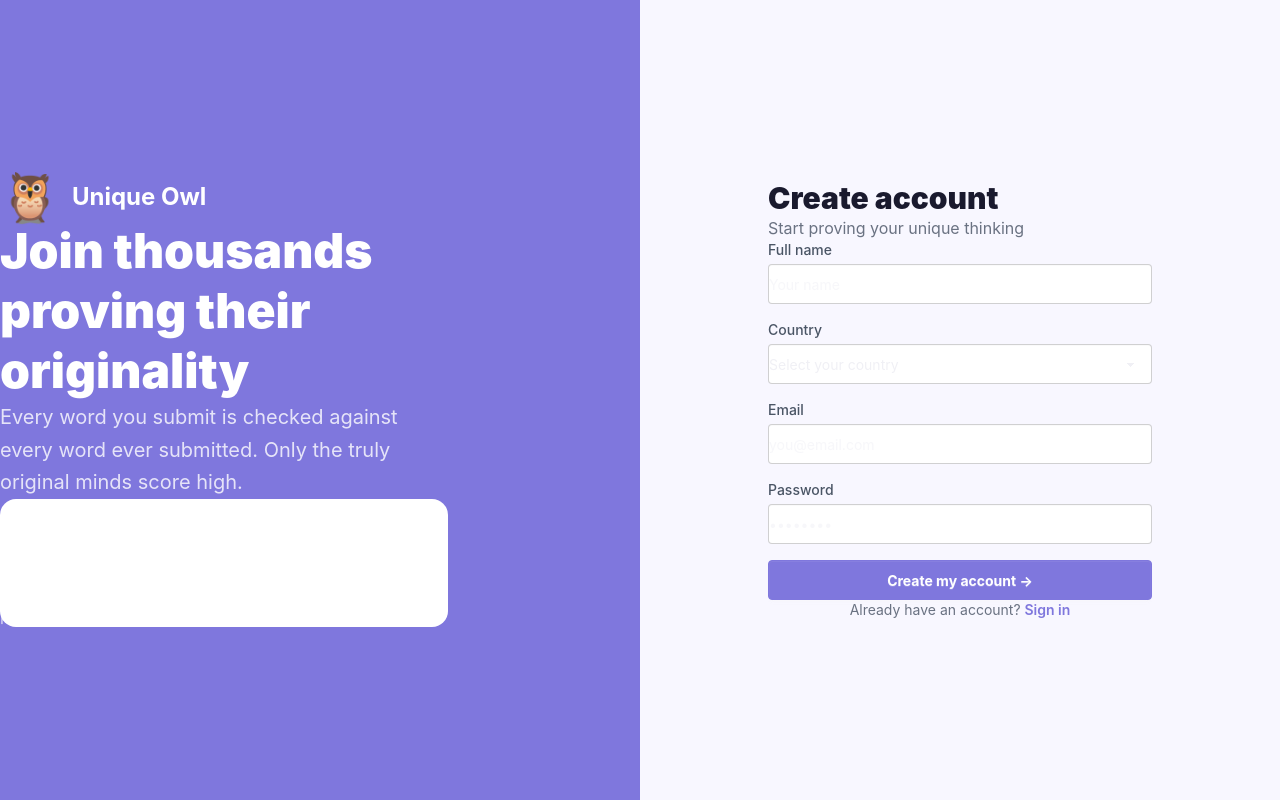
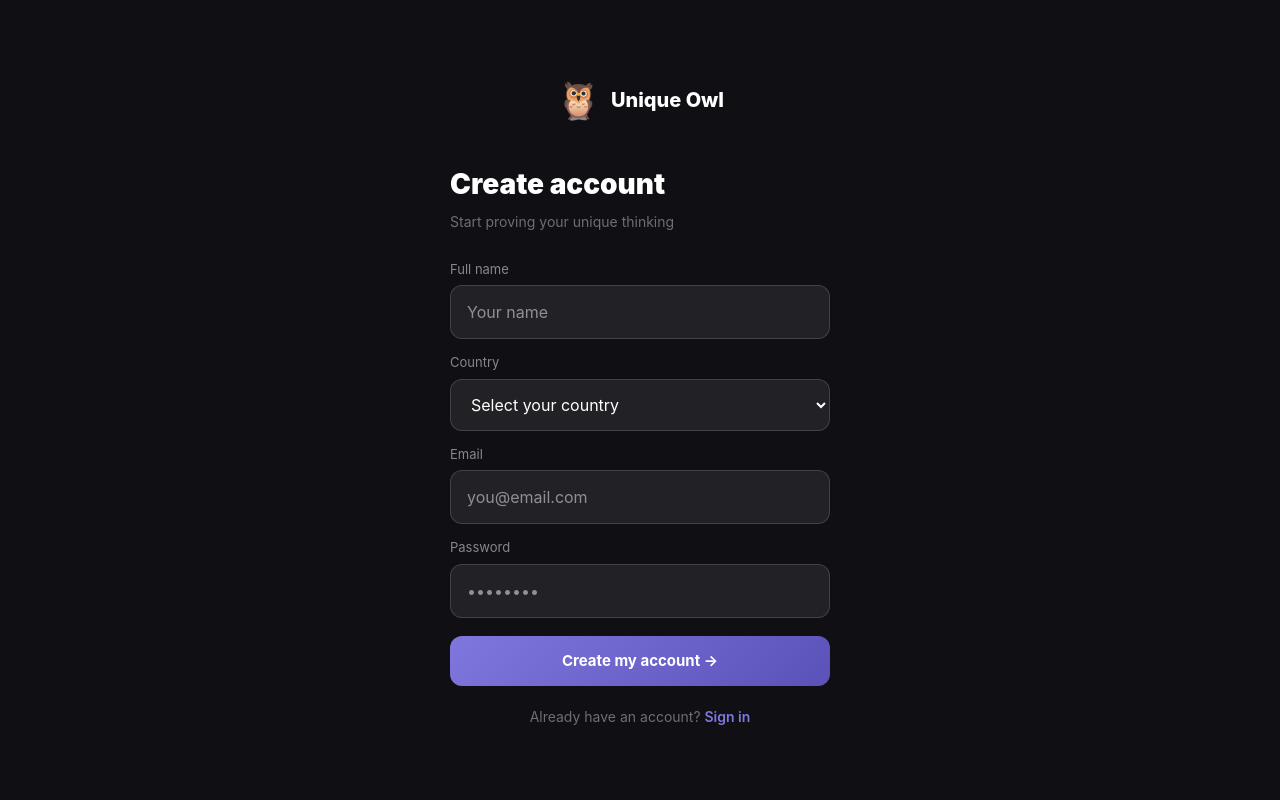
Before and after one commit to komalisujanth/uniqueowl, a Next.js app: page /signup in a window 1280 px wide. Built offline with nearby package versions, Linux system fonts and the light colour scheme.

Commit message:
signup and other fixes

```diff
--- a/app/home/page.tsx
+++ b/app/home/page.tsx
@@ -155,7 +155,7 @@ export default function HomePage() {
             autoCorrect="off"
             spellCheck={false}
             autoFocus
-            onBlur={() => { if (attemptsRemaining > 0) setTimeout(() => inputRef.current?.focus(), 50); }}
+
             className="input-owl"
             style={{ flex: 1, padding: '14px 16px', fontSize: '16px' }}
           />
--- a/app/login/page.tsx
+++ b/app/login/page.tsx
@@ -13,136 +13,100 @@ export default function LoginPage() {
     e.preventDefault();
     setError('');
     setLoading(true);
-
     try {
       const res = await fetch('/api/auth/login', {
         method: 'POST',
         headers: { 'Content-Type': 'application/json' },
         body: JSON.stringify(form)
       });
-
       const data = await res.json();
-
-      if (!res.ok) {
-        setError(data.error || 'Login failed');
-        setLoading(false);
-        return;
-      }
-
+      if (!res.ok) { setError(data.error || 'Login failed'); setLoading(false); return; }
       localStorage.setItem('token', data.token);
       localStorage.setItem('user', JSON.stringify(data.user));
-      router.push('/home');
-    } catch {
-      setError('Something went wrong. Try again.');
-      setLoading(false);
-    }
+      router.replace('/home');
+    } catch { setError('Something went wrong. Try again.'); setLoading(false); }
   };
 
+  const inp = { width: '100%', padding: '14px 16px', background: 'rgba(255,255,255,0.08)', border: '1px solid rgba(255,255,255,0.15)', borderRadius: '12px', color: 'white', fontSize: '16px', outline: 'none', boxSizing: 'border-box' };
+
   return (
-    <div className="min-h-screen flex" style={{background: '#f8f7ff'}}>
+    <div style={{ minHeight: '100vh', display: 'flex', background: '#0f0f14' }}>
 
-      {/* Left side - hero */}
-      <div className="hidden lg:flex flex-1 flex-col justify-center px-16" style={{background: '#7F77DD'}}>
-        <div className="text-white max-w-md">
-          <div className="flex items-center gap-3 mb-8">
-            <span className="text-5xl">🦉</span>
-            <span className="text-2xl font-bold text-white">Unique Owl</span>
+      {/* Left hero - desktop only */}
+      <div style={{ flex: 1, display: 'none', flexDirection: 'column', justifyContent: 'center', padding: '60px', background: 'linear-gradient(135deg, #1a0f3c, #0f0f14)' }} className="desktop-hero">
+        <div style={{ maxWidth: '440px' }}>
+          <div style={{ display: 'flex', alignItems: 'center', gap: '12px', marginBottom: '40px' }}>
+            <span style={{ fontSize: '48px' }}>🦉</span>
+            <span style={{ fontSize: '24px', fontWeight: 800, color: 'white' }}>Unique Owl</span>
           </div>
-          <h1 className="text-5xl font-black leading-tight mb-6 text-white">
+          <h1 style={{ fontSize: '48px', fontWeight: 900, color: 'white', lineHeight: 1.15, marginBottom: '20px' }}>
             Think you're one of a kind?
           </h1>
-          <p className="text-xl mb-10 leading-relaxed text-white" style={{opacity: 0.85}}>
+          <p style={{ fontSize: '18px', color: 'rgba(255,255,255,0.6)', lineHeight: 1.6, marginBottom: '40px' }}>
             Millions of people think they think differently. Only a few actually do. Prove it.
           </p>
-          <div className="flex flex-col gap-4">
-            <div className="flex items-center gap-4 rounded-2xl p-4" style={{background: 'rgba(255,255,255,0.15)'}}>
-              <span className="text-2xl">🧠</span>
-              <div>
-                <div className="font-semibold text-white">Submit unique words</div>
-                <div className="text-sm text-white" style={{opacity: 0.75}}>Nobody else can have thought of it</div>
+          <div style={{ display: 'flex', flexDirection: 'column', gap: '14px' }}>
+            {[['🧠','Submit unique words','Nobody else can have thought of it'],['🏆','Climb the leaderboard','Compete with players worldwide'],['🎮','Play with friends','Guess Me & Big Brains rooms']].map(([icon,title,sub]) => (
+              <div key={title} style={{ display: 'flex', alignItems: 'center', gap: '14px', padding: '16px', background: 'rgba(255,255,255,0.05)', borderRadius: '14px', border: '1px solid rgba(255,255,255,0.08)' }}>
+                <span style={{ fontSize: '24px' }}>{icon}</span>
+                <div>
+                  <div style={{ fontWeight: 700, color: 'white', fontSize: '15px' }}>{title}</div>
+                  <div style={{ color: 'rgba(255,255,255,0.5)', fontSize: '13px', marginTop: '2px' }}>{sub}</div>
+                </div>
               </div>
-            </div>
-            <div className="flex items-center gap-4 rounded-2xl p-4" style={{background: 'rgba(255,255,255,0.15)'}}>
-              <span className="text-2xl">🏆</span>
-              <div>
-                <div className="font-semibold text-white">Climb the leaderboard</div>
-                <div className="text-sm text-white" style={{opacity: 0.75}}>Compete with players worldwide</div>
-              </div>
-            </div>
-            <div className="flex items-center gap-4 rounded-2xl p-4" style={{background: 'rgba(255,255,255,0.15)'}}>
-              <span className="text-2xl">🎮</span>
-              <div>
-                <div className="font-semibold text-white">Play with friends</div>
-                <div className="text-sm text-white" style={{opacity: 0.75}}>Guess Me & Big Brains rooms</div>
-              </div>
-            </div>
+            ))}
           </div>
         </div>
       </div>
 
-      {/* Right side - form */}
-      <div className="flex-1 flex flex-col justify-center items-center px-6 py-12">
-        <div className="w-full max-w-sm">
+      {/* Right form */}
+      <div style={{ flex: 1, display: 'flex', flexDirection: 'column', justifyContent: 'center', alignItems: 'center', padding: '40px 24px' }}>
+        <div style={{ width: '100%', maxWidth: '380px' }}>
 
           {/* Mobile logo */}
-          <div className="flex items-center gap-2 mb-8 lg:hidden">
-            <span className="text-4xl">🦉</span>
-            <span className="text-xl font-bold" style={{color: '#7F77DD'}}>Unique Owl</span>
+          <div style={{ display: 'flex', alignItems: 'center', gap: '10px', marginBottom: '36px', justifyContent: 'center' }}>
+            <span style={{ fontSize: '36px' }}>🦉</span>
+            <span style={{ fontSize: '20px', fontWeight: 800, color: 'white' }}>Unique Owl</span>
           </div>
 
-          <h2 className="text-3xl font-black mb-2" style={{color: '#1a1a2e'}}>Welcome back</h2>
-          <p className="text-gray-500 mb-8">Sign in to prove your originality</p>
+          <h2 style={{ fontSize: '28px', fontWeight: 900, color: 'white', marginBottom: '6px' }}>Welcome back</h2>
+          <p style={{ color: 'rgba(255,255,255,0.4)', fontSize: '14px', marginBottom: '28px' }}>Sign in to prove your originality</p>
 
-          <form onSubmit={handleSubmit} className="flex flex-col gap-4">
-            <div className="flex flex-col gap-1">
-              <label className="text-sm font-medium text-gray-600">Email</label>
-              <input
-                type="email"
-                placeholder="you@email.com"
-                value={form.email}
+          <form onSubmit={handleSubmit} style={{ display: 'flex', flexDirection: 'column', gap: '14px' }}>
+            <div>
+              <label style={{ fontSize: '13px', color: 'rgba(255,255,255,0.5)', display: 'block', marginBottom: '6px' }}>Email</label>
+              <input type="email" placeholder="you@email.com" value={form.email}
                 onChange={(e) => setForm({ ...form, email: e.target.value })}
-                className="input input-bordered w-full"
-                required
-              />
+                style={inp} required />
             </div>
-
-            <div className="flex flex-col gap-1">
-              <label className="text-sm font-medium text-gray-600">Password</label>
-              <input
-                type="password"
-                placeholder="••••••••"
-                value={form.password}
+            <div>
+              <label style={{ fontSize: '13px', color: 'rgba(255,255,255,0.5)', display: 'block', marginBottom: '6px' }}>Password</label>
+              <input type="password" placeholder="••••••••" value={form.password}
                 onChange={(e) => setForm({ ...form, password: e.target.value })}
-                className="input input-bordered w-full"
-                required
-              />
+                style={inp} required />
             </div>
 
             {error && (
-              <div className="alert alert-error text-sm py-2">
-                <span>{error}</span>
+              <div style={{ padding: '12px 14px', background: 'rgba(239,68,68,0.12)', border: '1px solid rgba(239,68,68,0.25)', borderRadius: '10px', color: '#f87171', fontSize: '14px' }}>
+                {error}
               </div>
             )}
 
-            <button
-              type="submit"
-              className="btn w-full text-white font-bold mt-2"
-              style={{background: '#7F77DD', borderColor: '#7F77DD'}}
-              disabled={loading}
-            >
-              {loading ? <span className="loading loading-spinner"></span> : 'Sign in to prove it →'}
+            <button type="submit" disabled={loading}
+              style={{ width: '100%', padding: '14px', background: loading ? 'rgba(127,119,221,0.5)' : 'linear-gradient(135deg,#7F77DD,#5a52b8)', border: 'none', borderRadius: '12px', color: 'white', fontSize: '15px', fontWeight: 700, cursor: loading ? 'not-allowed' : 'pointer', marginTop: '4px' }}>
+              {loading ? 'Signing in...' : 'Sign in to prove it →'}
             </button>
           </form>
 
-          <p className="text-center text-sm text-gray-500 mt-4">
-            <Link href="/forgot-password" className="font-semibold" style={{color: '#7F77DD'}}>
+          <div style={{ textAlign: 'center', marginTop: '16px' }}>
+            <Link href="/forgot-password" style={{ color: 'rgba(127,119,221,0.8)', fontSize: '13px', textDecoration: 'none' }}>
               Forgot password?
             </Link>
-          </p>
+          </div>
 
-          <p className="text-center text-sm text-gray-500 mt-3">
+          <p style={{ textAlign: 'center', marginTop: '20px', color: 'rgba(255,255,255,0.4)', fontSize: '14px' }}>
             New here?{' '}
-            <Link href="/signup" className="font-semibold" style={{color: '#7F77DD'}}>
+            <Link href="/signup" style={{ color: '#7F77DD', fontWeight: 600, textDecoration: 'none' }}>
               Create an account
             </Link>
           </p>
--- a/app/signup/page.tsx
+++ b/app/signup/page.tsx
@@ -3,14 +3,7 @@ import { useState } from 'react';
 import { useRouter } from 'next/navigation';
 import Link from 'next/link';
 
-const COUNTRIES = [
-  'United Kingdom','United States','India','Canada','Australia','Germany','France','Spain','Italy',
-  'China','Japan','South Korea','Brazil','Mexico','Argentina','Netherlands','Sweden','Norway',
-  'Denmark','Finland','Belgium','Switzerland','Austria','Portugal','Greece','Poland','Ireland',
-  'New Zealand','Singapore','Malaysia','Thailand','Indonesia','Philippines','Vietnam','South Africa',
-  'Egypt','Nigeria','Kenya','Pakistan','Bangladesh','Russia','Ukraine','Turkey','Saudi Arabia',
-  'UAE','Israel','Chile','Colombia','Peru'
-].sort();
+const COUNTRIES = ['United Kingdom','United States','India','Canada','Australia','Germany','France','Spain','Italy','China','Japan','South Korea','Brazil','Mexico','Argentina','Netherlands','Sweden','Norway','Denmark','Finland','Belgium','Switzerland','Austria','Portugal','Greece','Poland','Ireland','New Zealand','Singapore','Malaysia','Thailand','Indonesia','Philippines','Vietnam','South Africa','Egypt','Nigeria','Kenya','Pakistan','Bangladesh','Russia','Ukraine','Turkey','Saudi Arabia','UAE','Israel','Chile','Colombia','Peru'].sort();
 
 export default function SignupPage() {
   const router = useRouter();
@@ -22,142 +15,80 @@ export default function SignupPage() {
     e.preventDefault();
     setError('');
     setLoading(true);
-
     try {
       const res = await fetch('/api/auth/signup', {
         method: 'POST',
         headers: { 'Content-Type': 'application/json' },
         body: JSON.stringify(form)
       });
-
       const data = await res.json();
-
-      if (!res.ok) {
-        setError(data.error || 'Signup failed');
-        setLoading(false);
-        return;
-      }
-
+      if (!res.ok) { setError(data.error || 'Signup failed'); setLoading(false); return; }
       localStorage.setItem('token', data.token);
       localStorage.setItem('user', JSON.stringify(data.user));
-      router.push('/home');
-    } catch {
-      setError('Something went wrong. Try again.');
-      setLoading(false);
-    }
+      router.replace('/home');
+    } catch { setError('Something went wrong. Try again.'); setLoading(false); }
   };
 
+  const inp = { width: '100%', padding: '14px 16px', background: 'rgba(255,255,255,0.08)', border: '1px solid rgba(255,255,255,0.15)', borderRadius: '12px', color: 'white', fontSize: '16px', outline: 'none', boxSizing: 'border-box' };
+
   return (
-    <div className="min-h-screen flex" style={{background: '#f8f7ff'}}>
-
-      {/* Left side - hero */}
-      <div className="hidden lg:flex flex-1 flex-col justify-center px-16" style={{background: '#7F77DD'}}>
-        <div className="text-white max-w-md">
-          <div className="flex items-center gap-3 mb-8">
-            <span className="text-5xl">🦉</span>
-            <span className="text-2xl font-bold">Unique Owl</span>
-          </div>
-          <h1 className="text-5xl font-black leading-tight mb-6">
-            Join thousands proving their originality
-          </h1>
-          <p className="text-xl opacity-80 mb-10 leading-relaxed">
-            Every word you submit is checked against every word ever submitted. Only the truly original minds score high.
-          </p>
-          <div className="bg-white bg-opacity-10 rounded-2xl p-6">
-            <div className="text-4xl font-black mb-1">100</div>
-            <div className="opacity-70">free attempts every day</div>
-            <div className="mt-4 text-4xl font-black mb-1">∞</div>
-            <div className="opacity-70">possible words to discover</div>
-          </div>
-        </div>
+    <div style={{ minHeight: '100vh', display: 'flex', alignItems: 'center', justifyContent: 'center', background: '#0f0f14', padding: '40px 24px' }}>
+      <div style={{ width: '100%', maxWidth: '380px' }}>
+        <div style={{ display: 'flex', alignItems: 'center', gap: '10px', marginBottom: '36px', justifyContent: 'center' }}>
+          <span style={{ fontSize: '36px' }}>🦉</span>
+          <span style={{ fontSize: '20px', fontWeight: 800, color: 'white' }}>Unique Owl</span>
         </div>
 
-      {/* Right side - form */}
-      <div className="flex-1 flex flex-col justify-center items-center px-6 py-12">
-        <div className="w-full max-w-sm">
+        <h2 style={{ fontSize: '28px', fontWeight: 900, color: 'white', marginBottom: '6px' }}>Create account</h2>
+        <p style={{ color: 'rgba(255,255,255,0.4)', fontSize: '14px', marginBottom: '28px' }}>Start proving your unique thinking</p>
 
-          <div className="flex items-center gap-2 mb-8 lg:hidden">
-            <span className="text-4xl">🦉</span>
-            <span className="text-xl font-bold" style={{color: '#7F77DD'}}>Unique Owl</span>
+        <form onSubmit={handleSubmit} style={{ display: 'flex', flexDirection: 'column', gap: '14px' }}>
+          <div>
+            <label style={{ fontSize: '13px', color: 'rgba(255,255,255,0.5)', display: 'block', marginBottom: '6px' }}>Full name</label>
+            <input type="text" placeholder="Your name" value={form.name}
+              onChange={(e) => setForm({ ...form, name: e.target.value })}
+              style={inp} required />
           </div>
-
-          <h2 className="text-3xl font-black mb-2" style={{color: '#1a1a2e'}}>Create account</h2>
-          <p className="text-gray-500 mb-8">Start proving your unique thinking</p>
-
-          <form onSubmit={handleSubmit} className="flex flex-col gap-4">
-            <div className="flex flex-col gap-1">
-              <label className="text-sm font-medium text-gray-600">Full name</label>
-              <input
-                type="text"
-                placeholder="Your name"
-                value={form.name}
-                onChange={(e) => setForm({ ...form, name: e.target.value })}
-                className="input input-bordered w-full"
-                required
-              />
-            </div>
-
-            <div className="flex flex-col gap-1">
-              <label className="text-sm font-medium text-gray-600">Country</label>
-              <select
-                value={form.country}
-                onChange={(e) => setForm({ ...form, country: e.target.value })}
-                className="select select-bordered w-full"
-                required
-              >
-                <option value="">Select your country</option>
-                {COUNTRIES.map(c => <option key={c} value={c}>{c}</option>)}
+          <div>
+            <label style={{ fontSize: '13px', color: 'rgba(255,255,255,0.5)', display: 'block', marginBottom: '6px' }}>Country</label>
+            <select value={form.country} onChange={(e) => setForm({ ...form, country: e.target.value })}
+              style={{ ...inp, cursor: 'pointer' }} required>
+              <option value="" style={{ background: '#1a1a24' }}>Select your country</option>
+              {COUNTRIES.map(c => <option key={c} value={c} style={{ background: '#1a1a24' }}>{c}</option>)}
             </select>
           </div>
-
-            <div className="flex flex-col gap-1">
-              <label className="text-sm font-medium text-gray-600">Email</label>
-              <input
-                type="email"
-                placeholder="you@email.com"
-                value={form.email}
+          <div>
+            <label style={{ fontSize: '13px', color: 'rgba(255,255,255,0.5)', display: 'block', marginBottom: '6px' }}>Email</label>
+            <input type="email" placeholder="you@email.com" value={form.email}
               onChange={(e) => setForm({ ...form, email: e.target.value })}
-                className="input input-bordered w-full"
-                required
-              />
+              style={inp} required />
           </div>
-
-            <div className="flex flex-col gap-1">
-              <label className="text-sm font-medium text-gray-600">Password</label>
-              <input
-                type="password"
-                placeholder="••••••••"
-                value={form.password}
+          <div>
+            <label style={{ fontSize: '13px', color: 'rgba(255,255,255,0.5)', display: 'block', marginBottom: '6px' }}>Password</label>
+            <input type="password" placeholder="••••••••" value={form.password}
               onChange={(e) => setForm({ ...form, password: e.target.value })}
-                className="input input-bordered w-full"
-                required
-              />
+              style={inp} required />
           </div>
 
           {error && (
-              <div className="alert alert-error text-sm py-2">
-                <span>{error}</span>
+            <div style={{ padding: '12px 14px', background: 'rgba(239,68,68,0.12)', border: '1px solid rgba(239,68,68,0.25)', borderRadius: '10px', color: '#f87171', fontSize: '14px' }}>
+              {error}
             </div>
           )}
 
-            <button
-              type="submit"
-              className="btn w-full text-white font-bold mt-2"
-              style={{background: '#7F77DD', borderColor: '#7F77DD'}}
-              disabled={loading}
-            >
-              {loading ? <span className="loading loading-spinner"></span> : 'Create my account →'}
+          <button type="submit" disabled={loading}
+            style={{ width: '100%', padding: '14px', background: loading ? 'rgba(127,119,221,0.5)' : 'linear-gradient(135deg,#7F77DD,#5a52b8)', border: 'none', borderRadius: '12px', color: 'white', fontSize: '15px', fontWeight: 700, cursor: loading ? 'not-allowed' : 'pointer', marginTop: '4px' }}>
+            {loading ? 'Creating account...' : 'Create my account →'}
           </button>
         </form>
 
-          <p className="text-center text-sm text-gray-500 mt-6">
+        <p style={{ textAlign: 'center', marginTop: '20px', color: 'rgba(255,255,255,0.4)', fontSize: '14px' }}>
           Already have an account?{' '}
-            <Link href="/login" className="font-semibold" style={{color: '#7F77DD'}}>
+          <Link href="/login" style={{ color: '#7F77DD', fontWeight: 600, textDecoration: 'none' }}>
             Sign in
           </Link>
         </p>
       </div>
     </div>
-    </div>
   );
 }
```
Lines whose indentation alone changed are shown as unchanged.
